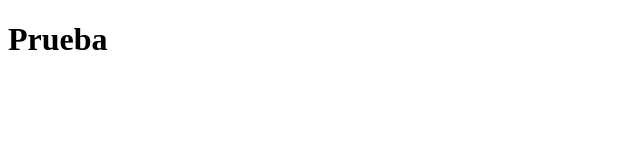
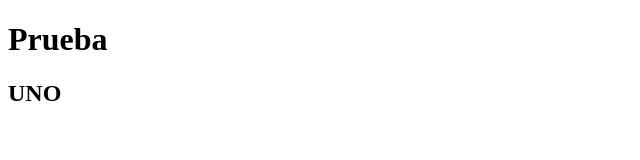
Before and after one commit to holamariano/repo-mm, a plain HTML site: page index.html in a window 1280 px wide. Shown: the full height of the page, 0-640 px from the left. Drawn offline with Linux system fonts and the light colour scheme.

Commit message:
segunda version

```diff
--- a/index.html
+++ b/index.html
@@ -10,5 +10,8 @@
     <h1>
         Prueba
     </h1>
+    <h2>
+        UNO
+    </h2>
 </body>
 </html>
```
